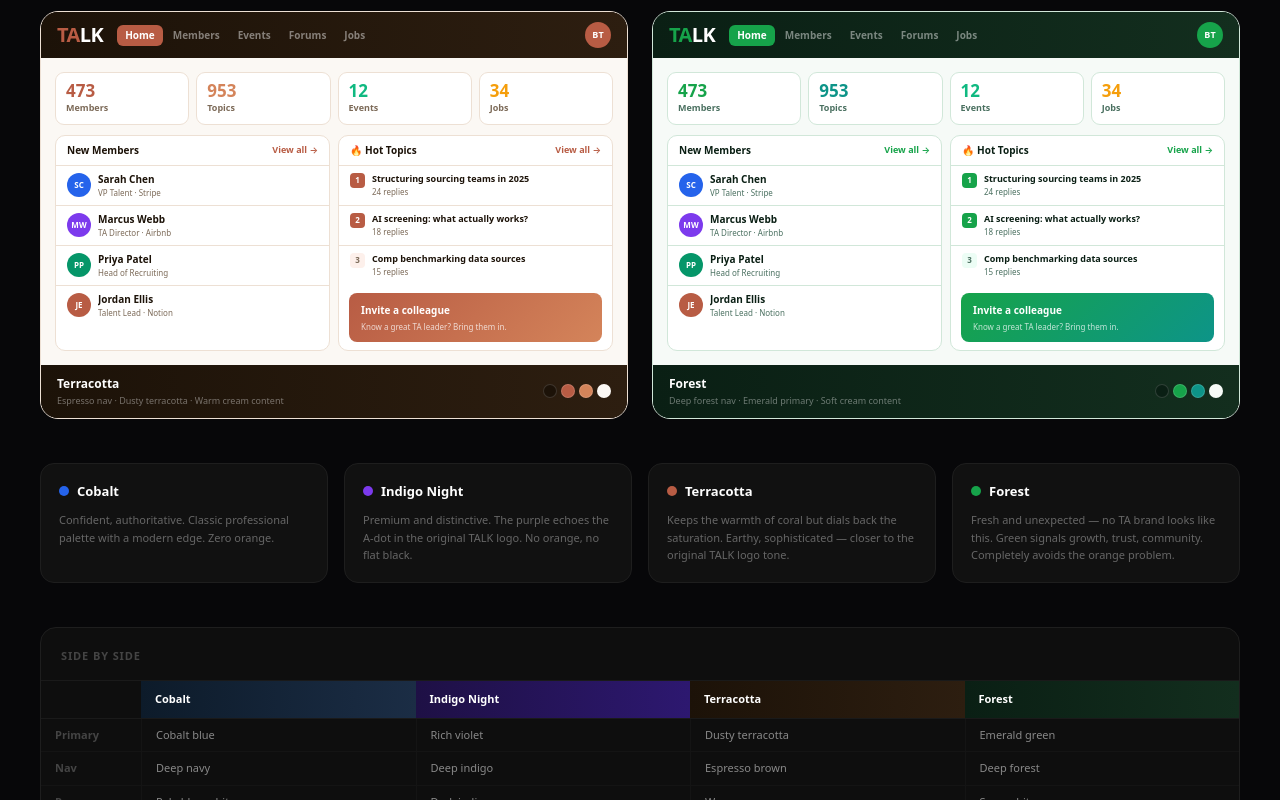
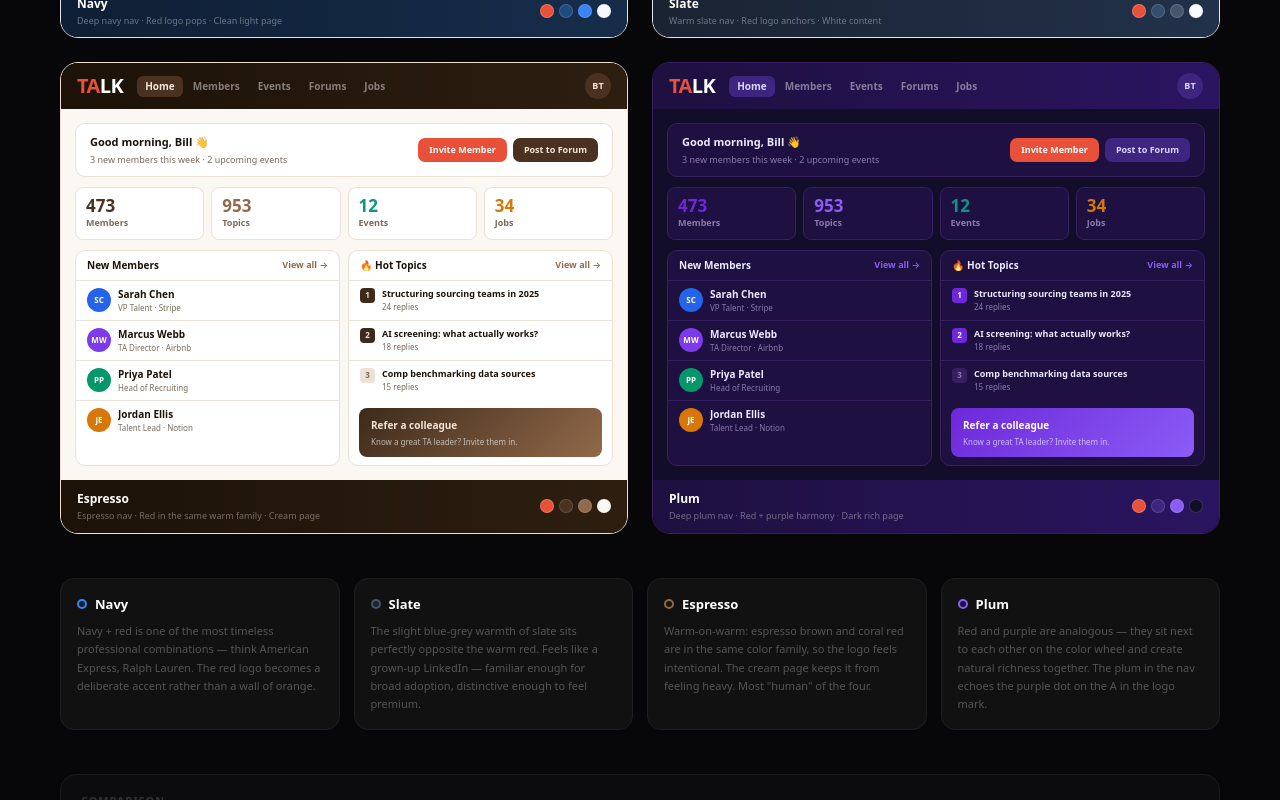
Before and after one commit to BillTalkTalent/TALK-Talent, a Next.js app: page /mockup/colors in a window 1280 px wide. Shown: the part 640-1440 px from the top of the page. Built offline with nearby package versions, Linux system fonts and the light colour scheme.

Commit message:
Rebuild color gallery: red logo fixed, 4 complementary palettes

```diff
--- a/app/mockup/colors/page.tsx
+++ b/app/mockup/colors/page.tsx
@@ -2,149 +2,165 @@
 import Link from 'next/link'
 
 /*
-  4 directions — each avoids orange + avoids flat black:
+  The red (#E8503A) stays in the TA logo mark — that's the brand anchor.
+  Each option builds a supporting palette AROUND it so it pops
+  rather than clashes. Red is used only for the logo + 1 primary CTA.
+  Everything else uses the complementary system.
+*/
 
-  A. Cobalt Blue    — navy nav, cobalt primary, light page
-  B. Indigo Night   — deep indigo nav + page, violet primary
-  C. Terracotta     — espresso nav, soft dusty terracotta (NOT orange), warm page
-  D. Forest         — deep forest nav, emerald primary, cream page
-*/
+const LOGO_RED = '#E8503A'
 
 const themes = [
   {
-    id: 'cobalt',
-    name: 'Cobalt',
-    sub: 'Navy nav · Cobalt primary · Clean white content',
-    why: 'Confident, authoritative. Classic professional palette with a modern edge. Zero orange.',
-    navA: '#0D1B2A', navB: '#1B2D45',
-    pageBg: '#F4F7FA',
-    cardBg: '#ffffff', cardBorder: '#DDE4ED',
-    primary: '#2563EB',       // cobalt blue
-    primaryText: '#ffffff',
-    accent: '#0EA5E9',        // sky
-    textPrimary: '#0D1B2A',
+    id: 'navy',
+    name: 'Navy',
+    sub: 'Deep navy nav · Red logo pops · Clean light page',
+    why: 'Navy + red is one of the most timeless professional combinations — think American Express, Ralph Lauren. The red logo becomes a deliberate accent rather than a wall of orange.',
+    navA: '#0F1F35', navB: '#162D4A',
+    pageBg: '#F5F8FC',
+    cardBg: '#ffffff',
+    cardBorder: '#DDE6F0',
+    navActive: '#1E4B82',     // navy highlight — NOT red
+    navActiveText: '#ffffff',
+    cta: '#1E4B82',           // navy CTA
+    ctaText: '#ffffff',
+    accent: '#3B82F6',
+    textPrimary: '#0F1F35',
     textMuted: '#5A7090',
-    swatches: ['#0D1B2A','#2563EB','#0EA5E9','#F4F7FA'],
-    swatch_labels: ['Navy','Cobalt','Sky','Cloud'],
-    tag_bg: '#EFF6FF', tag_text: '#2563EB',
+    statColors: ['#1E4B82','#3B82F6','#0D9488','#D97706'],
   },
   {
-    id: 'indigo',
-    name: 'Indigo Night',
-    sub: 'Deep indigo nav + bg · Violet primary · Dark content',
-    why: 'Premium and distinctive. The purple echoes the A-dot in the original TALK logo. No orange, no flat black.',
-    navA: '#1E1045', navB: '#2D1870',
-    pageBg: '#110A2E',
-    cardBg: '#1E1045', cardBorder: '#3D2880',
-    primary: '#7C3AED',       // rich violet
-    primaryText: '#ffffff',
-    accent: '#A78BFA',
-    textPrimary: '#EDE9FE',
-    textMuted: '#7C6FAA',
-    swatches: ['#1E1045','#7C3AED','#A78BFA','#110A2E'],
-    swatch_labels: ['Indigo','Violet','Lavender','Dark'],
-    tag_bg: '#3D2880', tag_text: '#A78BFA',
+    id: 'slate',
+    name: 'Slate',
+    sub: 'Warm slate nav · Red logo anchors · White content',
+    why: 'The slight blue-grey warmth of slate sits perfectly opposite the warm red. Feels like a grown-up LinkedIn — familiar enough for broad adoption, distinctive enough to feel premium.',
+    navA: '#1A2332', navB: '#22314A',
+    pageBg: '#F8FAFC',
+    cardBg: '#ffffff',
+    cardBorder: '#E2E8F0',
+    navActive: '#334D6E',
+    navActiveText: '#ffffff',
+    cta: '#2D4A6E',
+    ctaText: '#ffffff',
+    accent: '#475569',
+    textPrimary: '#1A2332',
+    textMuted: '#64748B',
+    statColors: ['#2D4A6E','#475569','#0D9488','#D97706'],
   },
   {
-    id: 'terracotta',
-    name: 'Terracotta',
-    sub: 'Espresso nav · Dusty terracotta · Warm cream content',
-    why: 'Keeps the warmth of coral but dials back the saturation. Earthy, sophisticated — closer to the original TALK logo tone.',
+    id: 'espresso',
+    name: 'Espresso',
+    sub: 'Espresso nav · Red in the same warm family · Cream page',
+    why: 'Warm-on-warm: espresso brown and coral red are in the same color family, so the logo feels intentional. The cream page keeps it from feeling heavy. Most "human" of the four.',
     navA: '#1C1208', navB: '#2D1E10',
     pageBg: '#FBF8F4',
-    cardBg: '#ffffff', cardBorder: '#EDE0D4',
-    primary: '#B85C44',       // dusty terracotta — warm but NOT orange
-    primaryText: '#ffffff',
-    accent: '#D4845A',
+    cardBg: '#ffffff',
+    cardBorder: '#EDE0D4',
+    navActive: '#4A3120',
+    navActiveText: '#F5E6D8',
+    cta: '#3D2A1A',
+    ctaText: '#F5E6D8',
+    accent: '#92694A',
     textPrimary: '#1C1208',
     textMuted: '#7C6A58',
-    swatches: ['#1C1208','#B85C44','#D4845A','#FBF8F4'],
-    swatch_labels: ['Espresso','Terracotta','Clay','Cream'],
-    tag_bg: '#FDF0EB', tag_text: '#B85C44',
+    statColors: ['#4A3120','#92694A','#0D9488','#D97706'],
   },
   {
-    id: 'forest',
-    name: 'Forest',
-    sub: 'Deep forest nav · Emerald primary · Soft cream content',
-    why: 'Fresh and unexpected — no TA brand looks like this. Green signals growth, trust, community. Completely avoids the orange problem.',
-    navA: '#0A1F14', navB: '#132E1E',
-    pageBg: '#F6FAF7',
-    cardBg: '#ffffff', cardBorder: '#D1E7D9',
-    primary: '#16A34A',       // emerald green
-    primaryText: '#ffffff',
-    accent: '#0D9488',        // teal
-    textPrimary: '#0A1F14',
-    textMuted: '#4A7060',
-    swatches: ['#0A1F14','#16A34A','#0D9488','#F6FAF7'],
-    swatch_labels: ['Forest','Emerald','Teal','Sage'],
-    tag_bg: '#ECFDF5', tag_text: '#16A34A',
+    id: 'plum',
+    name: 'Plum',
+    sub: 'Deep plum nav · Red + purple harmony · Dark rich page',
+    why: 'Red and purple are analogous — they sit next to each other on the color wheel and create natural richness together. The plum in the nav echoes the purple dot on the A in the logo mark.',
+    navA: '#1E1040', navB: '#2A1560',
+    pageBg: '#120D28',
+    cardBg: '#1E1040',
+    cardBorder: '#362060',
+    navActive: '#3D2580',
+    navActiveText: '#DDD6FE',
+    cta: '#6D28D9',
+    ctaText: '#ffffff',
+    accent: '#8B5CF6',
+    textPrimary: '#EDE9FE',
+    textMuted: '#8B7BAD',
+    statColors: ['#6D28D9','#8B5CF6','#0D9488','#D97706'],
   },
 ]
 
 const members = [
-  { i: 'SC', name: 'Sarah Chen',   title: 'VP Talent · Stripe',  c: '#2563EB' },
-  { i: 'MW', name: 'Marcus Webb',  title: 'TA Director · Airbnb', c: '#7C3AED' },
-  { i: 'PP', name: 'Priya Patel',  title: 'Head of Recruiting',  c: '#059669' },
-  { i: 'JE', name: 'Jordan Ellis', title: 'Talent Lead · Notion', c: '#B85C44' },
+  { i:'SC', name:'Sarah Chen',   title:'VP Talent · Stripe',  c:'#2563EB' },
+  { i:'MW', name:'Marcus Webb',  title:'TA Director · Airbnb', c:'#7C3AED' },
+  { i:'PP', name:'Priya Patel',  title:'Head of Recruiting',  c:'#059669' },
+  { i:'JE', name:'Jordan Ellis', title:'Talent Lead · Notion', c:'#D97706' },
 ]
 
 const topics = [
-  { n: 1, t: 'Structuring sourcing teams in 2025', r: 24 },
-  { n: 2, t: 'AI screening: what actually works?',  r: 18 },
-  { n: 3, t: 'Comp benchmarking data sources',      r: 15 },
+  { n:1, t:'Structuring sourcing teams in 2025', r:24 },
+  { n:2, t:'AI screening: what actually works?',  r:18 },
+  { n:3, t:'Comp benchmarking data sources',      r:15 },
 ]
 
 function Preview({ th }: { th: typeof themes[0] }) {
-  const isDark = th.pageBg.startsWith('#0') || th.pageBg.startsWith('#1')
   return (
-    <div style={{ borderRadius: 18, overflow: 'hidden', border: `1px solid ${th.cardBorder}`, display: 'flex', flexDirection: 'column', height: '100%' }}>
+    <div style={{ borderRadius:18, overflow:'hidden', border:`1px solid ${th.cardBorder}`, display:'flex', flexDirection:'column' }}>
 
-      {/* Nav */}
-      <div style={{ background: `linear-gradient(90deg,${th.navA},${th.navB})`, padding: '10px 16px', display: 'flex', alignItems: 'center', gap: 8 }}>
-        <span style={{ fontFamily: 'system-ui', fontWeight: 900, fontSize: 20, lineHeight: 1, letterSpacing: '-0.03em', display: 'inline-flex', alignItems: 'baseline', flexShrink: 0 }}>
-          <span style={{ color: th.primary }}>TA</span>
-          <span style={{ color: 'white' }}>LK</span>
+      {/* Nav — red only on logo */}
+      <div style={{ background:`linear-gradient(90deg,${th.navA},${th.navB})`, padding:'10px 16px', display:'flex', alignItems:'center', gap:8 }}>
+        <span style={{ fontFamily:'system-ui,-apple-system,sans-serif', fontWeight:900, fontSize:20, lineHeight:1, letterSpacing:'-0.03em', display:'inline-flex', alignItems:'baseline', flexShrink:0 }}>
+          <span style={{ color: LOGO_RED }}>TA</span>
+          <span style={{ color:'white' }}>LK</span>
         </span>
-        <div style={{ display: 'flex', gap: 2, marginLeft: 6, flex: 1, overflow: 'hidden' }}>
+        <div style={{ display:'flex', gap:2, marginLeft:6, flex:1, overflow:'hidden' }}>
           {['Home','Members','Events','Forums','Jobs'].map((item, i) => (
             <span key={item} style={{
-              padding: '3px 8px', borderRadius: 6, fontSize: 10, fontWeight: 600, whiteSpace: 'nowrap',
-              background: i === 0 ? th.primary : 'transparent',
-              color: i === 0 ? th.primaryText : 'rgba(255,255,255,0.45)',
+              padding:'3px 8px', borderRadius:6, fontSize:10, fontWeight:600, whiteSpace:'nowrap',
+              background: i===0 ? th.navActive : 'transparent',
+              color: i===0 ? th.navActiveText : 'rgba(255,255,255,0.45)',
             }}>{item}</span>
           ))}
         </div>
-        <div style={{ width: 26, height: 26, borderRadius: '50%', background: th.primary, display: 'flex', alignItems: 'center', justifyContent: 'center', fontSize: 9, fontWeight: 800, color: 'white', flexShrink: 0 }}>BT</div>
+        <div style={{ width:26, height:26, borderRadius:'50%', background:th.navActive, display:'flex', alignItems:'center', justifyContent:'center', fontSize:9, fontWeight:800, color:th.navActiveText, flexShrink:0 }}>BT</div>
       </div>
 
       {/* Page */}
-      <div style={{ background: th.pageBg, padding: 14, flex: 1 }}>
+      <div style={{ background:th.pageBg, padding:14, flex:1 }}>
+
+        {/* Welcome banner — red CTA only here */}
+        <div style={{ background:th.cardBg, border:`1px solid ${th.cardBorder}`, borderRadius:10, padding:'10px 14px', marginBottom:10, display:'flex', alignItems:'center', justifyContent:'space-between' }}>
+          <div>
+            <div style={{ fontSize:11, fontWeight:800, color:th.textPrimary }}>Good morning, Bill 👋</div>
+            <div style={{ fontSize:9, color:th.textMuted, marginTop:2 }}>3 new members this week · 2 upcoming events</div>
+          </div>
+          <div style={{ display:'flex', gap:6 }}>
+            {/* Primary CTA = red (the one place it's allowed outside the logo) */}
+            <div style={{ padding:'5px 11px', borderRadius:7, background:LOGO_RED, color:'white', fontSize:9, fontWeight:700 }}>Invite Member</div>
+            <div style={{ padding:'5px 11px', borderRadius:7, background:th.navActive, color:th.navActiveText, fontSize:9, fontWeight:700 }}>Post to Forum</div>
+          </div>
+        </div>
 
         {/* Stats */}
-        <div style={{ display: 'grid', gridTemplateColumns: 'repeat(4,1fr)', gap: 7, marginBottom: 10 }}>
+        <div style={{ display:'grid', gridTemplateColumns:'repeat(4,1fr)', gap:7, marginBottom:10 }}>
           {[
-            { v:'473', l:'Members',     c: th.primary },
-            { v:'953', l:'Topics',      c: th.accent  },
-            { v:'12',  l:'Events',      c: '#10B981'  },
-            { v:'34',  l:'Jobs',        c: '#F59E0B'  },
+            { v:'473', l:'Members',   c:th.statColors[0] },
+            { v:'953', l:'Topics',    c:th.statColors[1] },
+            { v:'12',  l:'Events',    c:th.statColors[2] },
+            { v:'34',  l:'Jobs',      c:th.statColors[3] },
           ].map(s => (
-            <div key={s.l} style={{ background: th.cardBg, border:`1px solid ${th.cardBorder}`, borderRadius: 9, padding: '9px 10px' }}>
-              <div style={{ fontSize: 17, fontWeight: 900, color: s.c, lineHeight: 1 }}>{s.v}</div>
-              <div style={{ fontSize: 9, color: th.textMuted, marginTop: 2, fontWeight: 600 }}>{s.l}</div>
+            <div key={s.l} style={{ background:th.cardBg, border:`1px solid ${th.cardBorder}`, borderRadius:8, padding:'9px 10px' }}>
+              <div style={{ fontSize:17, fontWeight:900, color:s.c, lineHeight:1 }}>{s.v}</div>
+              <div style={{ fontSize:9, color:th.textMuted, marginTop:2, fontWeight:600 }}>{s.l}</div>
             </div>
           ))}
         </div>
 
-        {/* 2 panels */}
-        <div style={{ display: 'grid', gridTemplateColumns: '1fr 1fr', gap: 8 }}>
+        {/* 2-col */}
+        <div style={{ display:'grid', gridTemplateColumns:'1fr 1fr', gap:8 }}>
           {/* Members */}
-          <div style={{ background: th.cardBg, border:`1px solid ${th.cardBorder}`, borderRadius: 10, overflow: 'hidden' }}>
-            <div style={{ padding: '7px 11px', borderBottom:`1px solid ${th.cardBorder}`, display:'flex', justifyContent:'space-between', alignItems:'center' }}>
-              <span style={{ fontSize: 10, fontWeight: 700, color: th.textPrimary }}>New Members</span>
-              <span style={{ fontSize: 9, color: th.primary, fontWeight: 600 }}>View all →</span>
+          <div style={{ background:th.cardBg, border:`1px solid ${th.cardBorder}`, borderRadius:10, overflow:'hidden' }}>
+            <div style={{ padding:'7px 11px', borderBottom:`1px solid ${th.cardBorder}`, display:'flex', justifyContent:'space-between', alignItems:'center' }}>
+              <span style={{ fontSize:10, fontWeight:700, color:th.textPrimary }}>New Members</span>
+              <span style={{ fontSize:9, color:th.accent, fontWeight:600 }}>View all →</span>
             </div>
-            {members.map((m, i) => (
-              <div key={m.i} style={{ display:'flex', alignItems:'center', gap:7, padding:'6px 11px', borderBottom: i<members.length-1?`1px solid ${th.cardBorder}`:'none' }}>
+            {members.map((m,i) => (
+              <div key={m.i} style={{ display:'flex', alignItems:'center', gap:7, padding:'6px 11px', borderBottom:i<members.length-1?`1px solid ${th.cardBorder}`:'none' }}>
                 <div style={{ width:24,height:24,borderRadius:'50%',background:m.c,flexShrink:0,display:'flex',alignItems:'center',justifyContent:'center',fontSize:8,fontWeight:800,color:'white' }}>{m.i}</div>
                 <div style={{ flex:1,minWidth:0 }}>
                   <div style={{ fontSize:10,fontWeight:700,color:th.textPrimary,whiteSpace:'nowrap',overflow:'hidden',textOverflow:'ellipsis' }}>{m.name}</div>
@@ -155,39 +171,39 @@ function Preview({ th }: { th: typeof themes[0] }) {
           </div>
 
           {/* Topics */}
-          <div style={{ background: th.cardBg, border:`1px solid ${th.cardBorder}`, borderRadius: 10, overflow: 'hidden' }}>
-            <div style={{ padding: '7px 11px', borderBottom:`1px solid ${th.cardBorder}`, display:'flex', justifyContent:'space-between', alignItems:'center' }}>
-              <span style={{ fontSize: 10, fontWeight: 700, color: th.textPrimary }}>🔥 Hot Topics</span>
-              <span style={{ fontSize: 9, color: th.primary, fontWeight: 600 }}>View all →</span>
+          <div style={{ background:th.cardBg, border:`1px solid ${th.cardBorder}`, borderRadius:10, overflow:'hidden' }}>
+            <div style={{ padding:'7px 11px', borderBottom:`1px solid ${th.cardBorder}`, display:'flex', justifyContent:'space-between', alignItems:'center' }}>
+              <span style={{ fontSize:10, fontWeight:700, color:th.textPrimary }}>🔥 Hot Topics</span>
+              <span style={{ fontSize:9, color:th.accent, fontWeight:600 }}>View all →</span>
             </div>
-            {topics.map((tp, i) => (
+            {topics.map((tp,i) => (
               <div key={tp.n} style={{ display:'flex',gap:7,alignItems:'flex-start',padding:'7px 11px',borderBottom:i<topics.length-1?`1px solid ${th.cardBorder}`:'none' }}>
-                <div style={{ width:15,height:15,borderRadius:4,background:tp.n<=2?th.primary:th.tag_bg,flexShrink:0,display:'flex',alignItems:'center',justifyContent:'center',fontSize:8,fontWeight:900,color:tp.n<=2?'white':th.textMuted }}>{tp.n}</div>
+                <div style={{ width:15,height:15,borderRadius:4,background:tp.n<=2?th.cta:th.cardBorder,flexShrink:0,display:'flex',alignItems:'center',justifyContent:'center',fontSize:8,fontWeight:900,color:tp.n<=2?th.ctaText:th.textMuted }}>{tp.n}</div>
                 <div style={{ flex:1,minWidth:0 }}>
                   <div style={{ fontSize:9,fontWeight:600,color:th.textPrimary,lineHeight:1.35 }}>{tp.t}</div>
                   <div style={{ fontSize:8,color:th.textMuted,marginTop:1 }}>{tp.r} replies</div>
                 </div>
               </div>
             ))}
-            {/* CTA card */}
-            <div style={{ margin:'8px 10px',background:`linear-gradient(135deg,${th.primary},${th.accent})`,borderRadius:8,padding:'10px 12px' }}>
-              <div style={{ fontSize:10,fontWeight:800,color:'white',marginBottom:3 }}>Invite a colleague</div>
-              <div style={{ fontSize:8,color:'rgba(255,255,255,0.75)',lineHeight:1.4 }}>Know a great TA leader? Bring them in.</div>
+            <div style={{ margin:'8px 10px', background:`linear-gradient(135deg,${th.cta},${th.accent})`, borderRadius:8, padding:'10px 12px' }}>
+              <div style={{ fontSize:10,fontWeight:800,color:th.ctaText,marginBottom:3 }}>Refer a colleague</div>
+              <div style={{ fontSize:8,color:'rgba(255,255,255,0.65)',lineHeight:1.4 }}>Know a great TA leader? Invite them in.</div>
             </div>
           </div>
         </div>
       </div>
 
-      {/* Footer label */}
+      {/* Footer */}
       <div style={{ background:`linear-gradient(90deg,${th.navA},${th.navB})`, padding:'10px 16px', display:'flex', alignItems:'center', justifyContent:'space-between' }}>
         <div>
-          <div style={{ fontSize:12,fontWeight:800,color:'white' }}>{th.name}</div>
-          <div style={{ fontSize:9,color:'rgba(255,255,255,0.4)',marginTop:1 }}>{th.sub}</div>
+          <div style={{ fontSize:12, fontWeight:800, color:'white' }}>{th.name}</div>
+          <div style={{ fontSize:9, color:'rgba(255,255,255,0.38)', marginTop:1 }}>{th.sub}</div>
         </div>
-        <div style={{ display:'flex',gap:4 }}>
-          {th.swatches.map((s,i) => (
-            <div key={i} title={th.swatch_labels[i]} style={{ width:14,height:14,borderRadius:'50%',background:s,border:'1.5px solid rgba(255,255,255,0.15)' }} />
-          ))}
+        <div style={{ display:'flex', gap:5, alignItems:'center' }}>
+          <div title="Logo red (fixed)" style={{ width:14,height:14,borderRadius:'50%',background:LOGO_RED,border:'1.5px solid rgba(255,255,255,0.2)' }} />
+          <div title="Nav active" style={{ width:14,height:14,borderRadius:'50%',background:th.navActive,border:'1.5px solid rgba(255,255,255,0.15)' }} />
+          <div title="Accent" style={{ width:14,height:14,borderRadius:'50%',background:th.accent,border:'1.5px solid rgba(255,255,255,0.15)' }} />
+          <div title="Page" style={{ width:14,height:14,borderRadius:'50%',background:th.pageBg,border:'1.5px solid rgba(255,255,255,0.15)' }} />
         </div>
       </div>
     </div>
@@ -196,18 +212,19 @@ function Preview({ th }: { th: typeof themes[0] }) {
 
 export default function ColorsGallery() {
   return (
-    <div style={{ fontFamily:'system-ui,-apple-system,sans-serif', background:'#070709', minHeight:'100vh', padding:'44px 28px' }}>
-      <div style={{ maxWidth:1200, margin:'0 auto' }}>
+    <div style={{ fontFamily:'system-ui,-apple-system,sans-serif', background:'#07070A', minHeight:'100vh', padding:'44px 28px' }}>
+      <div style={{ maxWidth:1160, margin:'0 auto' }}>
 
         {/* Header */}
         <div style={{ textAlign:'center', marginBottom:40 }}>
-          <div style={{ display:'inline-flex', alignItems:'baseline', fontWeight:900, fontSize:48, letterSpacing:'-0.03em' }}>
-            <span style={{ color:'#888' }}>TA</span><span style={{ color:'white' }}>LK</span>
-          </div>
-          <p style={{ color:'#444', fontSize:13, marginTop:10 }}>No orange. No flat black. 4 refined directions.</p>
-          <div style={{ display:'flex', gap:16, justifyContent:'center', marginTop:16 }}>
-            <Link href="/mockup/brand" style={{ fontSize:12, color:'#555', textDecoration:'none' }}>← Previous palette options</Link>
-          </div>
+          <span style={{ fontFamily:'system-ui,-apple-system,sans-serif', fontWeight:900, fontSize:52, lineHeight:1, letterSpacing:'-0.03em', display:'inline-flex', alignItems:'baseline' }}>
+            <span style={{ color:LOGO_RED }}>TA</span>
+            <span style={{ color:'white' }}>LK</span>
+          </span>
+          <p style={{ color:'#444', fontSize:13, marginTop:12, maxWidth:480, margin:'12px auto 0' }}>
+            The red stays. These 4 palettes are built to complement it —
+            red appears only in the logo mark and one primary CTA. Everything else uses the supporting system.
+          </p>
         </div>
 
         {/* 2×2 grid */}
@@ -215,51 +232,50 @@ export default function ColorsGallery() {
           {themes.map(t => <Preview key={t.id} th={t} />)}
         </div>
 
-        {/* Why each one works */}
-        <div style={{ display:'grid', gridTemplateColumns:'repeat(4,1fr)', gap:16, marginBottom:44 }}>
+        {/* Rationale cards */}
+        <div style={{ display:'grid', gridTemplateColumns:'repeat(4,1fr)', gap:14, marginBottom:44 }}>
           {themes.map(t => (
-            <div key={t.id} style={{ background:'#111', border:'1px solid #1e1e1e', borderRadius:14, padding:18 }}>
-              <div style={{ display:'flex', alignItems:'center', gap:8, marginBottom:10 }}>
-                <div style={{ width:10, height:10, borderRadius:'50%', background:t.primary, flexShrink:0 }} />
+            <div key={t.id} style={{ background:'#111', border:'1px solid #1e1e1e', borderRadius:14, padding:16 }}>
+              <div style={{ display:'flex', alignItems:'center', gap:8, marginBottom:8 }}>
+                <div style={{ width:10, height:10, borderRadius:'50%', background:t.navA, border:`2px solid ${t.accent}`, flexShrink:0 }} />
                 <span style={{ fontSize:13, fontWeight:800, color:'white' }}>{t.name}</span>
               </div>
-              <p style={{ fontSize:11, color:'#666', lineHeight:1.6, margin:0 }}>{t.why}</p>
+              <p style={{ fontSize:11, color:'#555', lineHeight:1.65, margin:0 }}>{t.why}</p>
             </div>
           ))}
         </div>
 
-        {/* Comparison table */}
-        <div style={{ background:'#0e0e0e', border:'1px solid #1e1e1e', borderRadius:16, overflow:'hidden' }}>
-          <div style={{ padding:'14px 20px', borderBottom:'1px solid #1a1a1a' }}>
-            <span style={{ fontSize:11, fontWeight:700, color:'#444', textTransform:'uppercase', letterSpacing:'0.08em' }}>Side by side</span>
+        {/* Comparison */}
+        <div style={{ background:'#0c0c0e', border:'1px solid #1a1a1a', borderRadius:16, overflow:'hidden' }}>
+          <div style={{ padding:'12px 20px', borderBottom:'1px solid #1a1a1a' }}>
+            <span style={{ fontSize:11, fontWeight:700, color:'#333', textTransform:'uppercase', letterSpacing:'0.08em' }}>Comparison</span>
           </div>
-          <div style={{ display:'grid', gridTemplateColumns:'100px repeat(4,1fr)', fontSize:11 }}>
+          <div style={{ display:'grid', gridTemplateColumns:'110px repeat(4,1fr)', fontSize:11 }}>
             {['', ...themes.map(t => t.name)].map((h, i) => (
-              <div key={i} style={{ padding:'10px 14px', borderBottom:'1px solid #1a1a1a', fontWeight:700, color: i===0 ? '#333' : 'white',
+              <div key={i} style={{ padding:'10px 14px', borderBottom:'1px solid #141414', fontWeight:700,
+                color: i===0 ? '#333' : 'white',
                 background: i===0 ? 'transparent' : `linear-gradient(90deg,${themes[i-1].navA},${themes[i-1].navB})` }}>
                 {h}
               </div>
             ))}
             {[
-              { label:'Primary',  vals:['Cobalt blue','Rich violet','Dusty terracotta','Emerald green'] },
-              { label:'Nav',      vals:['Deep navy','Deep indigo','Espresso brown','Deep forest'] },
-              { label:'Page',     vals:['Pale blue-white','Dark indigo','Warm cream','Sage white'] },
-              { label:'Feel',     vals:['Authoritative','Premium','Human & warm','Fresh & hopeful'] },
-              { label:'Risk',     vals:['Very low','Low','Low','Medium'] },
-              { label:'Best for', vals:['Wide adoption','Senior leaders','Community vibe','Stand-out brand'] },
-            ].map((row, ri) => (
-              [
-                <div key={`l${ri}`} style={{ padding:'8px 14px', borderBottom:'1px solid #141414', color:'#444', fontWeight:600 }}>{row.label}</div>,
-                ...row.vals.map((v, vi) => (
-                  <div key={`v${ri}${vi}`} style={{ padding:'8px 14px', borderBottom:'1px solid #141414', color:'#888', borderLeft:'1px solid #141414' }}>{v}</div>
-                ))
-              ]
-            ))}
+              { label:'Nav bg',    vals:['Deep navy','Warm slate','Espresso','Deep plum'] },
+              { label:'Page bg',   vals:['Pale blue','Clean white','Warm cream','Dark indigo'] },
+              { label:'Buttons',   vals:['Navy','Slate blue','Espresso brown','Violet'] },
+              { label:'Red used',  vals:['Logo + 1 CTA','Logo + 1 CTA','Logo + 1 CTA','Logo + 1 CTA'] },
+              { label:'Feel',      vals:['Authoritative','Professional','Human','Premium'] },
+              { label:'Best for',  vals:['Widest appeal','Clean modern','Warmth & trust','Distinction'] },
+            ].map((row, ri) => [
+              <div key={`l${ri}`} style={{ padding:'8px 14px', borderBottom:'1px solid #141414', color:'#444', fontWeight:600 }}>{row.label}</div>,
+              ...row.vals.map((v, vi) => (
+                <div key={`v${ri}${vi}`} style={{ padding:'8px 14px', borderBottom:'1px solid #141414', color:'#777', borderLeft:'1px solid #141414' }}>{v}</div>
+              ))
+            ])}
           </div>
         </div>
 
-        <p style={{ textAlign:'center', color:'#2a2a2a', fontSize:11, marginTop:28 }}>
-          Like one? Tell me which and I'll apply it to the live app immediately.
+        <p style={{ textAlign:'center', color:'#222', fontSize:11, marginTop:28 }}>
+          Tell me which one feels right and I'll apply it to the whole app in one shot.
         </p>
       </div>
     </div>
```
